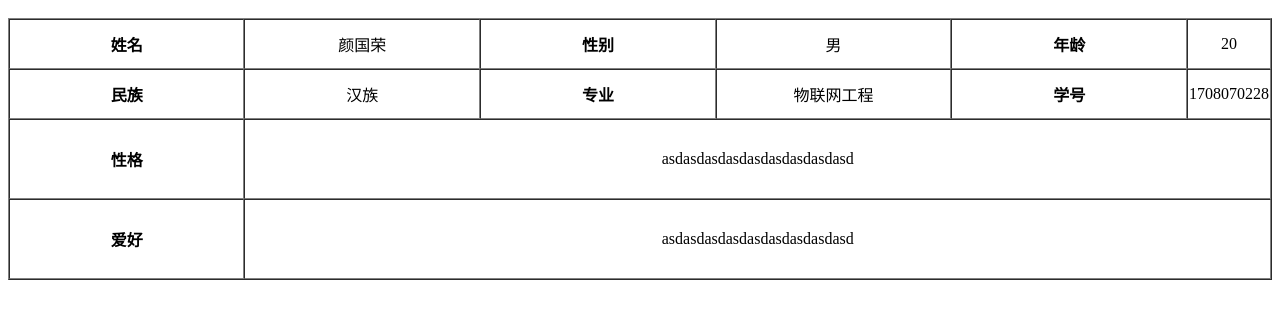
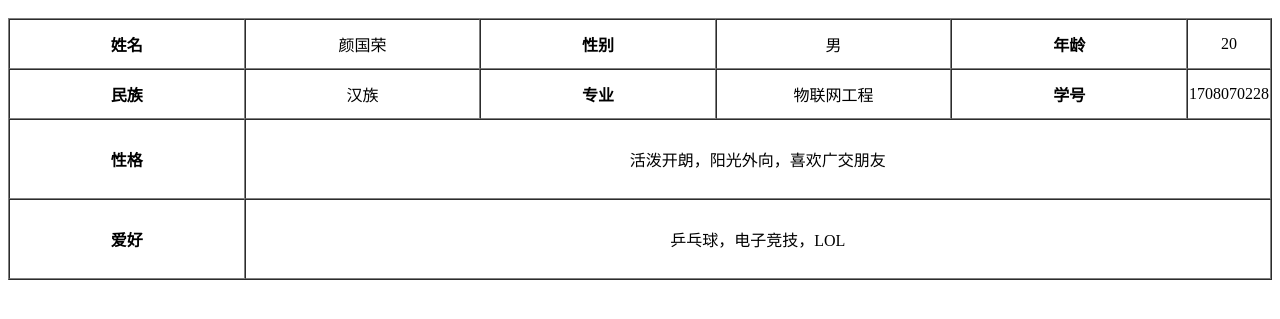
Before and after one commit to yan791246076/yanguorong, a plain HTML site: page index.html in a window 1280 px wide. Shown: the part 57-376 px from the top of the page. Drawn offline with Linux system fonts and the light colour scheme.

Commit message:
Update index.html

```diff
--- a/index.html
+++ b/index.html
@@ -23,11 +23,11 @@
 </tr>
     <tr align="center" style="height: 80px">
         <th style="width: 19%">性格</th>
-        <td colspan="5" style="width: 19%">asdasdasdasdasdasdasdasdasd</td>
+        <td colspan="5" style="width: 19%">活泼开朗，阳光外向，喜欢广交朋友</td>
     </tr>
     <tr align="center" style="height: 80px">
         <th style="width: 19%">爱好</th>
-        <td colspan="5" style="width: 19%">asdasdasdasdasdasdasdasdasd</td>
+        <td colspan="5" style="width: 19%">乒乓球，电子竞技，LOL</td>
     </tr>
 </table>
 </body>
```
